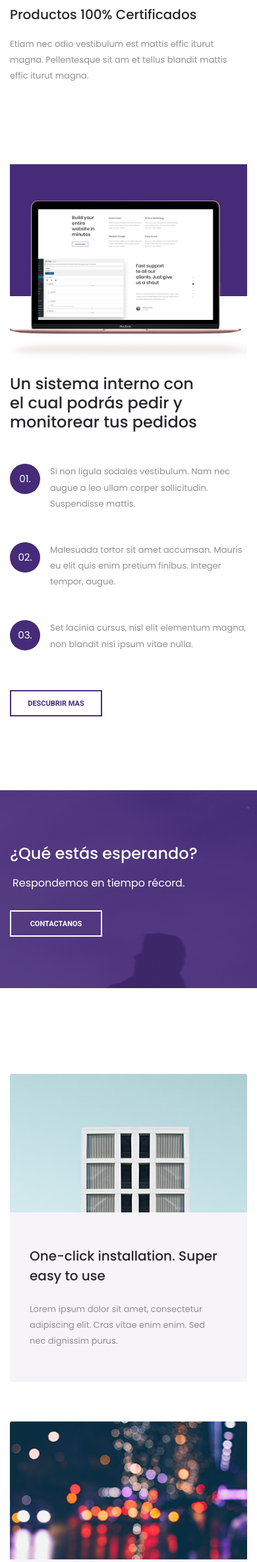
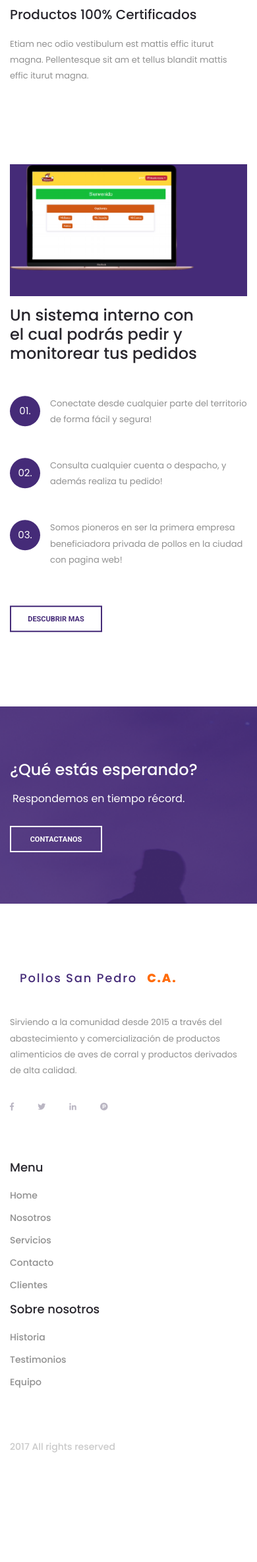
Before and after one commit to felixmedina07/PollosSanPedro, a PHP site: page /PollosSanPedro/portal-web/services.html in a window 390 px wide. Shown: the part 1250-3618 px from the top of the page at 66% size. After the commit the page ends 3452 px from the top, so only its background shows below. Run offline with PHP 8.4, Linux system fonts and the light colour scheme.

Commit message:
cambios finales portal web

```diff
--- a/portal-web/services.html
+++ b/portal-web/services.html
@@ -202,15 +202,15 @@
 						<ul class="device_items">
 							<li class="device_item clearfix">
 								<span>01.</span>
-								<p>Si non ligula sodales vestibulum. Nam nec augue a leo ullam corper sollicitudin. Suspendisse mattis.</p>
+								<p>Conectate desde cualquier parte del territorio de forma fácil y segura!</p>
 							</li>
 							<li class="device_item clearfix">
 								<span>02.</span>
-								<p>Malesuada tortor sit amet accumsan. Mauris eu elit quis enim pretium finibus. Integer tempor, augue.</p>
+								<p>Consulta cualquier cuenta o despacho, y además realiza tu pedido!</p>
 							</li>
 							<li class="device_item clearfix">
 								<span>03.</span>
-								<p>Set lacinia cursus, nisl elit elementum magna, non blandit nisi ipsum vitae nulla.</p>
+								<p>Somos pioneros en ser la primera empresa beneficiadora privada de pollos en la ciudad con pagina web!</p>
 							</li>
 						</ul>
 
@@ -225,7 +225,7 @@
 					<div class="device_image">
 						<div class="device_image_background"></div>
 						<div class="device_image_container d-flex flex-column justify-content-end">
-							<img src="images/device.png" alt="">
+							<img src="images/clients-main-view.png" alt="">
 						</div>
 					</div>
 				</div>
@@ -258,61 +258,6 @@
 					</div>
 				</div>
 
-			</div>
-		</div>
-	</div>
-
-	<!-- Image Boxes -->
-
-	<div class="image_boxes">
-
-		<div class="container">
-			<div class="row">
-
-				<!-- Image Box -->
-				<div class="col-lg-4 image_box_col">
-					<div class="card trans_300">
-						<img class="card-img-top" src="images/image_box_1.jpg" alt="https://unsplash.com/@heysupersimi">
-						<div class="card-body">
-							<h3 class="card-title">One-click installation. Super easy to use</h3>
-							<p class="card-text">Lorem ipsum dolor sit amet, consectetur adipiscing elit. Cras vitae enim enim. Sed nec dignissim purus.</p>
-						</div>
-					</div>
-				</div>
-
-				<!-- Image Box -->
-				<div class="col-lg-4 image_box_col">
-					<div class="card trans_300">
-						<img class="card-img-top" src="images/image_box_2.jpg" alt="https://unsplash.com/@gabrielssantiago">
-						<div class="card-body">
-							<h3 class="card-title">All the elements inside +many more</h3>
-							<p class="card-text">Lorem ipsum dolor sit amet, consectetur adipiscing elit. Cras vitae enim enim. Sed nec dignissim purus.</p>
-						</div>
-					</div>
-				</div>
-
-				<!-- Image Box -->
-				<div class="col-lg-4 image_box_col">
-					<div class="card trans_300">
-						<img class="card-img-top" src="images/image_box_3.jpg" alt="https://unsplash.com/@anthonydelanoix">
-						<div class="card-body">
-							<h3 class="card-title">Documentation inside the pack</h3>
-							<p class="card-text">Lorem ipsum dolor sit amet, consectetur adipiscing elit. Cras vitae enim enim. Sed nec dignissim purus.</p>
-						</div>
-					</div>
-				</div>
-
-			</div>
-		</div>
-	</div>
-
-	<!-- Newsletter -->
-
-	<div class="newsletter">
-		<div class="container">
-			<div class="row">
-				<div class="newsletter_content">
-				</div>
 			</div>
 		</div>
 	</div>
--- a/portal-web/styles/main_styles.css
+++ b/portal-web/styles/main_styles.css
@@ -377,7 +377,7 @@ section
 .main_nav ul
 {
 	display: inline-block;
-	margin-right: 100px;
+	margin-right: 1px;
 	-webkit-transform: translateY(-4px);
 	-moz-transform: translateY(-4px);
 	-ms-transform: translateY(-4px);
--- a/portal-web/styles/responsive.css
+++ b/portal-web/styles/responsive.css
@@ -69,7 +69,6 @@
 /************
 3. 1380px
 ************/
-
 
 @media only screen and (max-width: 425px)
 {
--- a/portal-web/styles/services_responsive.css
+++ b/portal-web/styles/services_responsive.css
@@ -18,6 +18,7 @@
 11. 539px
 12. 479px
 13. 400px
+15. 320px
 
 ******************************/
 
@@ -33,6 +34,14 @@
 
 @media only screen and (max-width: 1440px)
 {
+	.logo
+	{
+		padding-left: 50px;
+	}
+	.logo a
+	{
+		font-size: 28px;
+	}
 	.main_nav ul
 	{
 		margin-right: 80px;
@@ -109,7 +118,23 @@
 
 @media only screen and (max-width: 1024px)
 {
-
+	.logo
+	{
+		padding-left: 25px;
+	}
+	.logo a
+	{
+		font-size: 24px;
+	}
+	.search
+	{
+		width: auto;
+		margin-right: 25px;
+	}
+	.main_nav ul
+	{
+		margin-right: 40px;
+	}
 }
 
 /************
@@ -151,7 +176,7 @@
 	{
 		width: 75%;
 		height: 100%;
-		padding-top: 55px;
+		padding-top: 1px;
 		margin: 0 auto;
 	}
 	.device_content
@@ -404,3 +429,20 @@
 {
 
 }
+
+/************
+15. 320px
+************/
+
+@media only screen and (max-width: 320px)
+{
+	.device_image_background
+	{
+		height: 180px;
+		top: 0;
+	    left: 0;
+	    width: 100%;
+	    background: #452b78;
+	    z-index: -1;
+	}
+}
--- a/portal-web/styles/services_styles.css
+++ b/portal-web/styles/services_styles.css
@@ -733,7 +733,7 @@ section
 }
 .device_image_container img
 {
-	max-width: 100%;
+	max-width: 80%;
 }
 .device_image_background
 {
```
Also changed, not shown: portal-web/styles/about_responsive.css (+25 -1 lines), portal-web/styles/contact_responsive.css (+25 -1 lines), portal-web/images/clients-main-view.png (added).
